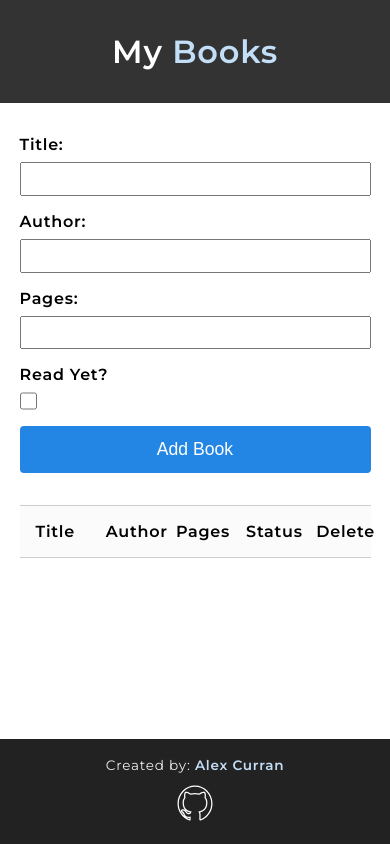
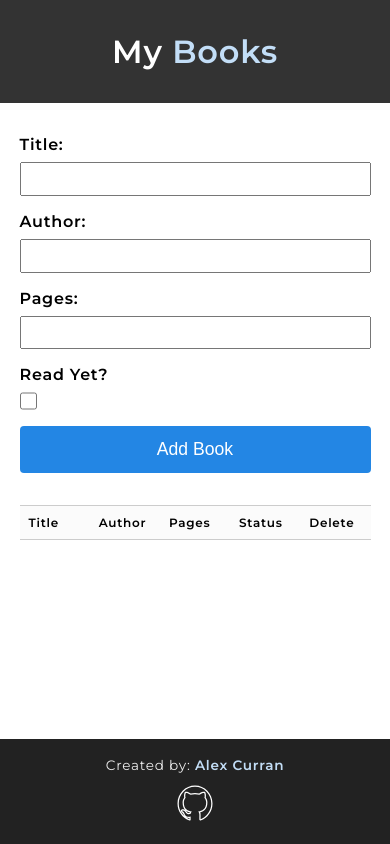
Before and after one commit to apcurran/vue-library-app, a Vue app: page / in a window 390 px wide. Built offline with nearby package versions, Linux system fonts and the light colour scheme.

Commit message:
Fixed the sticky footer

```diff
--- a/src/App.vue
+++ b/src/App.vue
@@ -1,7 +1,7 @@
 <template>
-  <div id="app">
+  <div id="app" class="container">
       <app-header></app-header>
-      <app-books></app-books>
+      <app-books class="app-books"></app-books>
       <app-footer></app-footer>
   </div>
 </template>
@@ -35,4 +35,15 @@ html {
   letter-spacing: .75px;
 }
 
+.container {
+  display: flex;
+  min-height: 100vh;
+  flex-direction: column;
+}
+
+.app-books {
+  flex: 1;
+}
+
+
 </style>
--- a/src/components/Books.vue
+++ b/src/components/Books.vue
@@ -122,7 +122,7 @@ export default {
 /* Book List Table */
 .book-table {
     width: 960px;
-    max-width: 90%;
+
     margin: 0 auto;
     margin-top: 2em;
     margin-bottom: 3em;
@@ -160,4 +160,22 @@ tr:nth-child(odd) {
     opacity: .7;
 }
 
+@media screen and (max-width: 66.56em) {
+    .book-table {
+        width: 90%;
+    }
+}
+
+@media screen and (max-width: 47em) {
+    .book-table {
+        font-size: .75rem;
+    }
+
+    th,
+    td {
+        padding: .75em;
+    }
+
+}
+
 </style>
--- a/src/components/Footer.vue
+++ b/src/components/Footer.vue
@@ -16,10 +16,6 @@ export default {
 <style scoped>
 
 .footer {
-    position: absolute;
-    bottom: 0;
-    left: 0;
-    right: 0;
     padding-top: 1em;
     padding-bottom: 1em;
 
```
Also changed, not shown: 3 other files (tests, documents, lock files or other folders).
